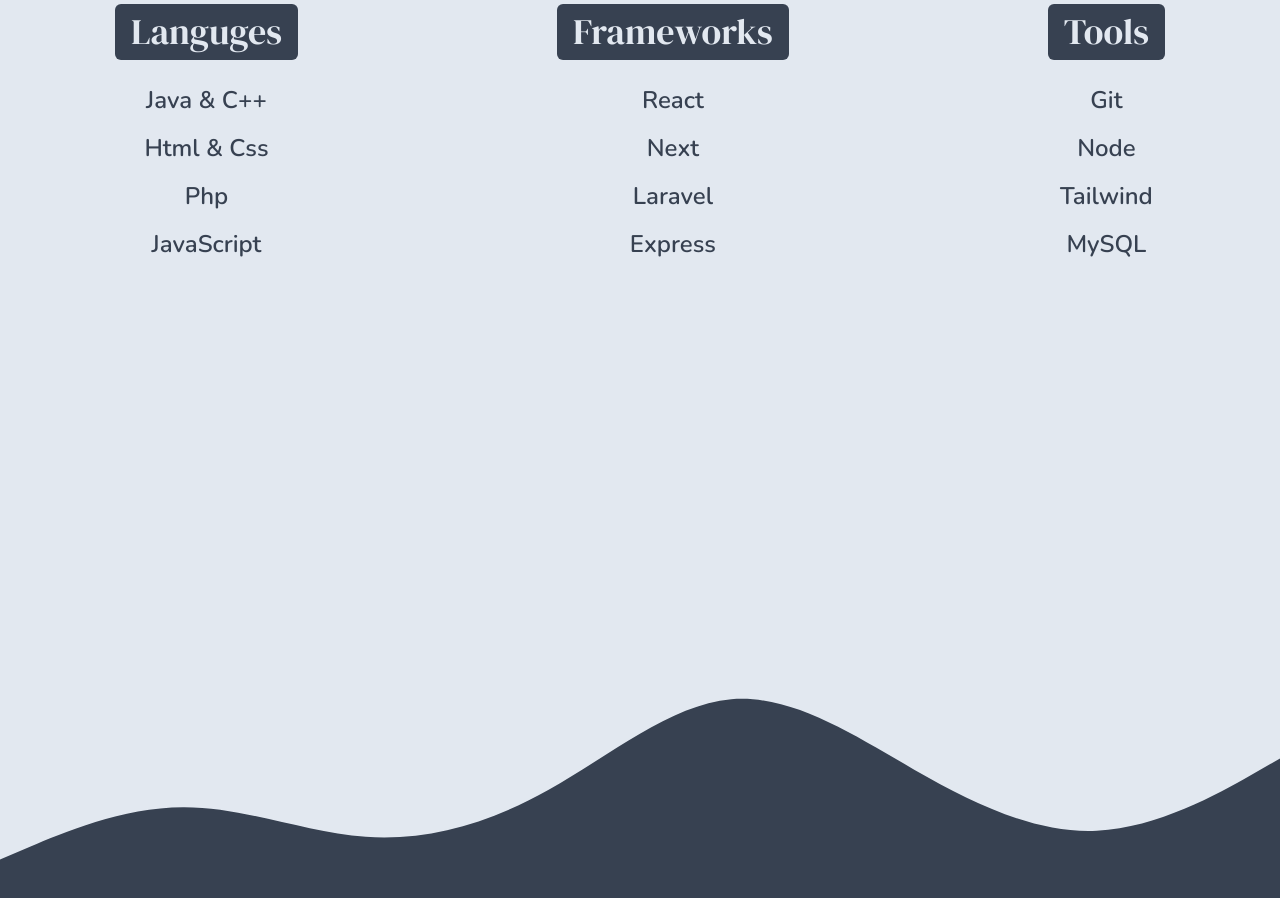
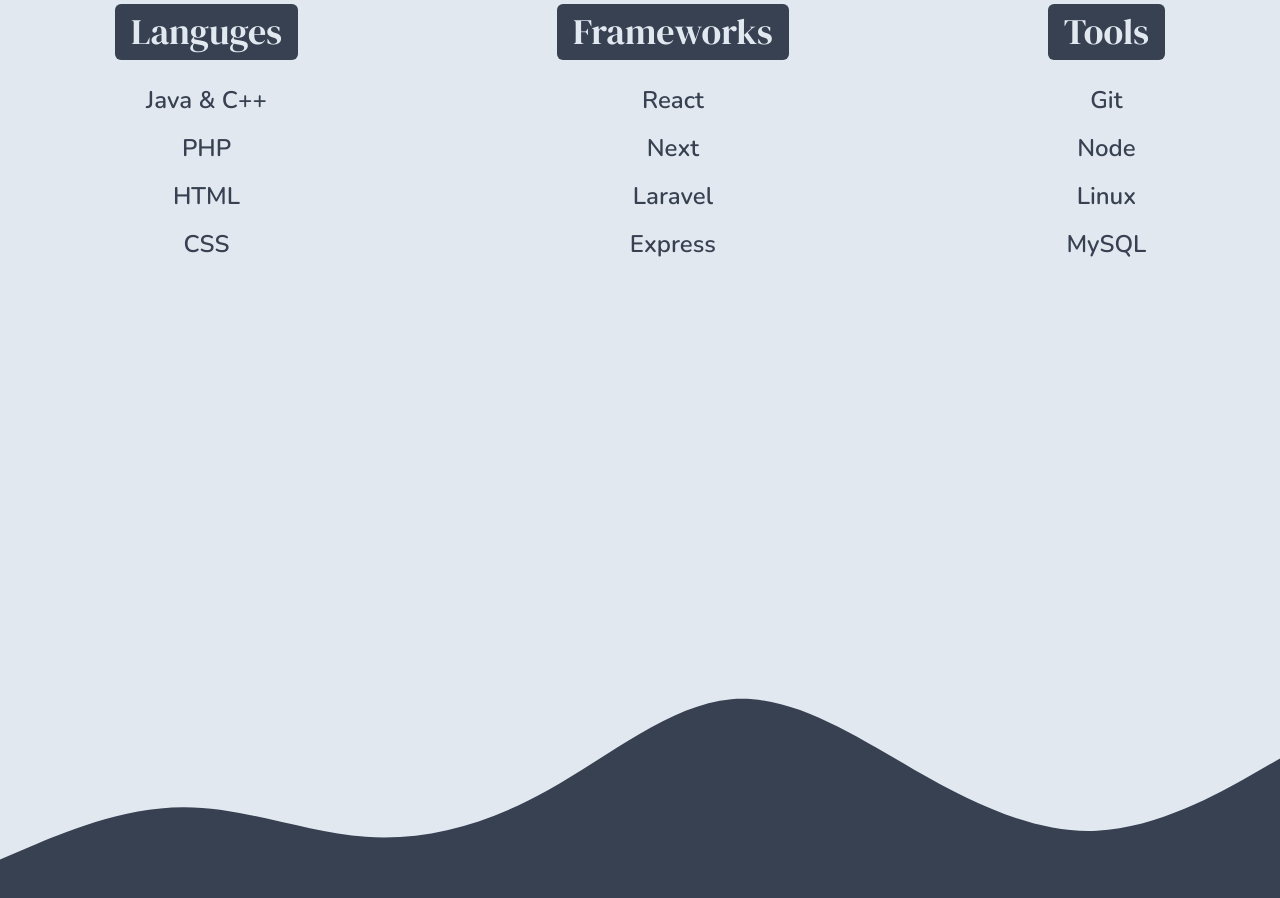
Before and after one commit to jon-steele/Portfolio-Website, a Next.js app: page / in a window 1280 px wide. Shown: the part 2660-3558 px from the top of the page. Built offline with nearby package versions, Linux system fonts and the light colour scheme.

Commit message:
Updates skills section

```diff
--- a/components/sections/skills.js
+++ b/components/sections/skills.js
@@ -9,9 +9,9 @@
         <h1 className="px-4 py-2 text-4xl mb-4 text-slate-200 bg-gray-700 rounded-md animate">Languges</h1>
 
         <SkillHeader title="Java & C++"/>
-        <SkillHeader title="Html & Css"/>
-        <SkillHeader title="Php"/>
-        <SkillHeader title="JavaScript"/>
+        <SkillHeader title="PHP"/>
+        <SkillHeader title="HTML"/>
+        <SkillHeader title="CSS"/>
 
       </div>
       <div className='flex flex-col justify-center items-center'>
@@ -30,7 +30,7 @@
 
         <SkillHeader title="Git"/>
         <SkillHeader title="Node"/>
-        <SkillHeader title="Tailwind"/>
+        <SkillHeader title="Linux"/>
         <SkillHeader title="MySQL"/>
 
       </div>
```
